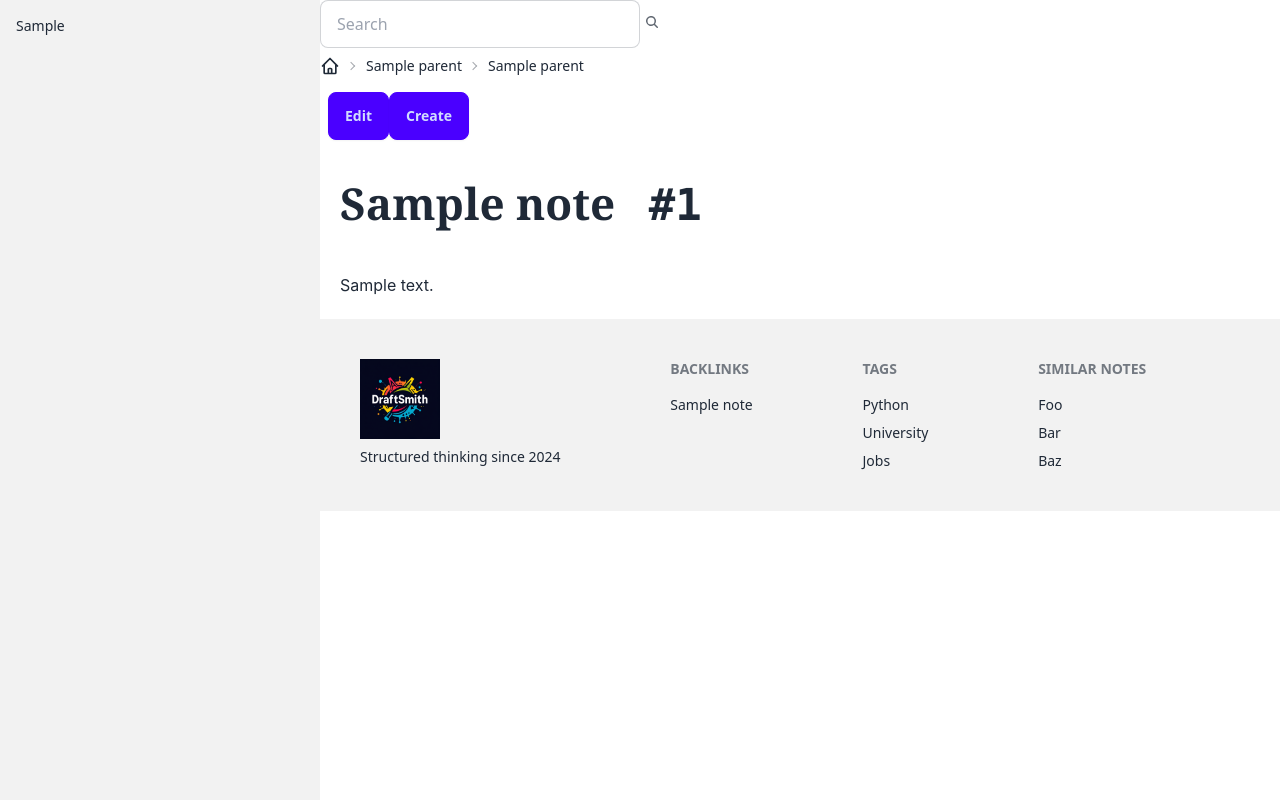
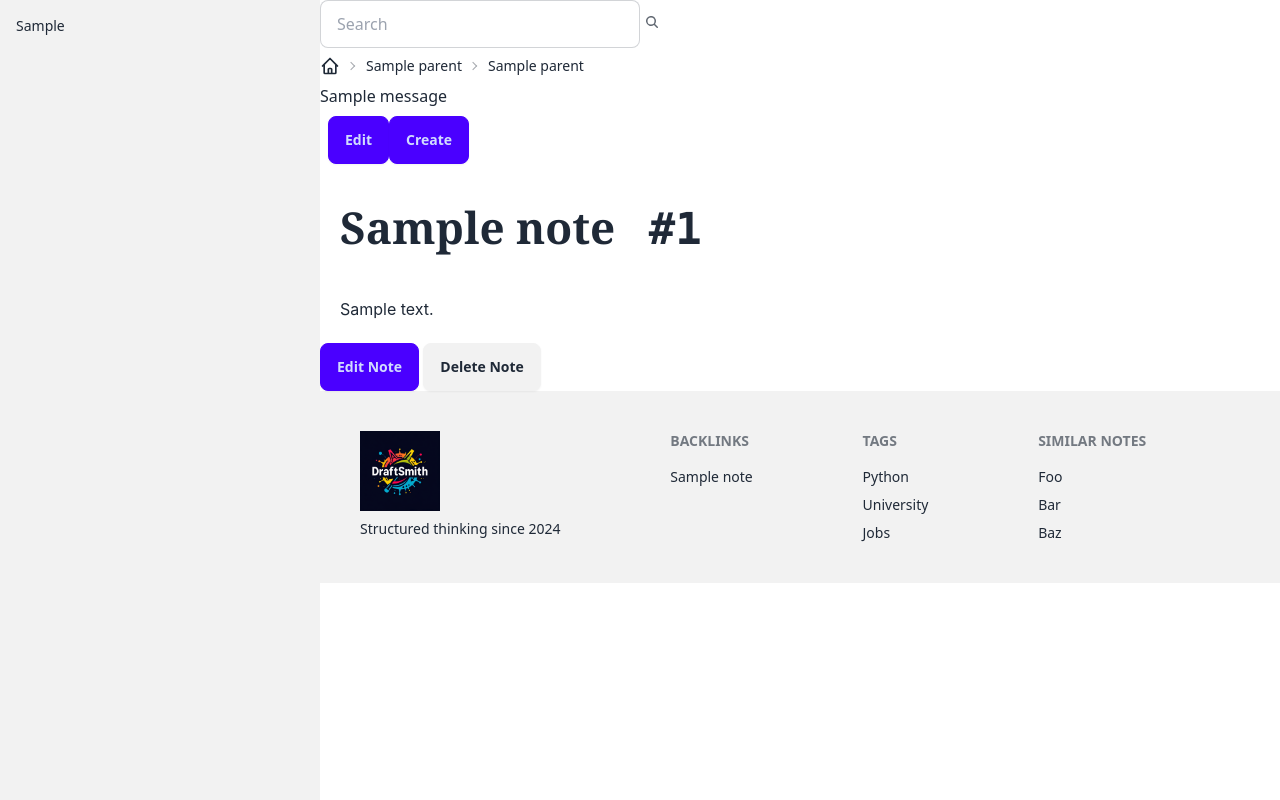
Before and after one commit to RyanGreenup/draftsmith_flask, a Flask app: template src/templates/note_detail.html in a window 1280 px wide. Shown: the part 68-868 px from the top of the page. Run offline with Flask 3, Linux system fonts and the light colour scheme; the template is opened without the code that fills it: most values are stand-ins (such as "Sample title", 1, 10 or a date in 2020); one stand-in notice (Sample message) is shown; parts of the project's set-up code (start-up, migrations or seed data) failed here and were passed over.

Commit message:
feat: Add delete button to note detail page and display flash messages

```diff
--- a/src/server.py
+++ b/src/server.py
@@ -16,6 +16,7 @@ from render.render_markdown import Markdown
 
 
 app = Flask(__name__)
+app.secret_key = 'your_secret_key_here'  # Replace with a real secret key
 
 
 @app.route("/")
--- a/src/templates/base.html
+++ b/src/templates/base.html
@@ -16,6 +16,15 @@
         <div class="container mx-auto">
           {% include 'search_bar.html' %}
           {% include 'breadcrumbs.html' %}
+          {% with messages = get_flashed_messages(with_categories=true) %}
+            {% if messages %}
+              {% for category, message in messages %}
+                <div class="alert alert-{{ category }} mt-4">
+                  {{ message }}
+                </div>
+              {% endfor %}
+            {% endif %}
+          {% endwith %}
         </div>
         <!-- BEGIN Page content here -->
         {% block content %}
--- a/src/templates/note_detail.html
+++ b/src/templates/note_detail.html
@@ -2,4 +2,10 @@
 
 {% block content %}
   {% include 'markdown-content.html' %}
+  <div class="mt-4">
+    <a href="{{ url_for('edit_note', note_id=note.id) }}" class="btn btn-primary">Edit Note</a>
+    <form action="{{ url_for('delete_note_page', note_id=note.id) }}" method="POST" class="inline-block" onsubmit="return confirm('Are you sure you want to delete this note?');">
+      <button type="submit" class="btn btn-danger">Delete Note</button>
+    </form>
+  </div>
 {% endblock %}
```
